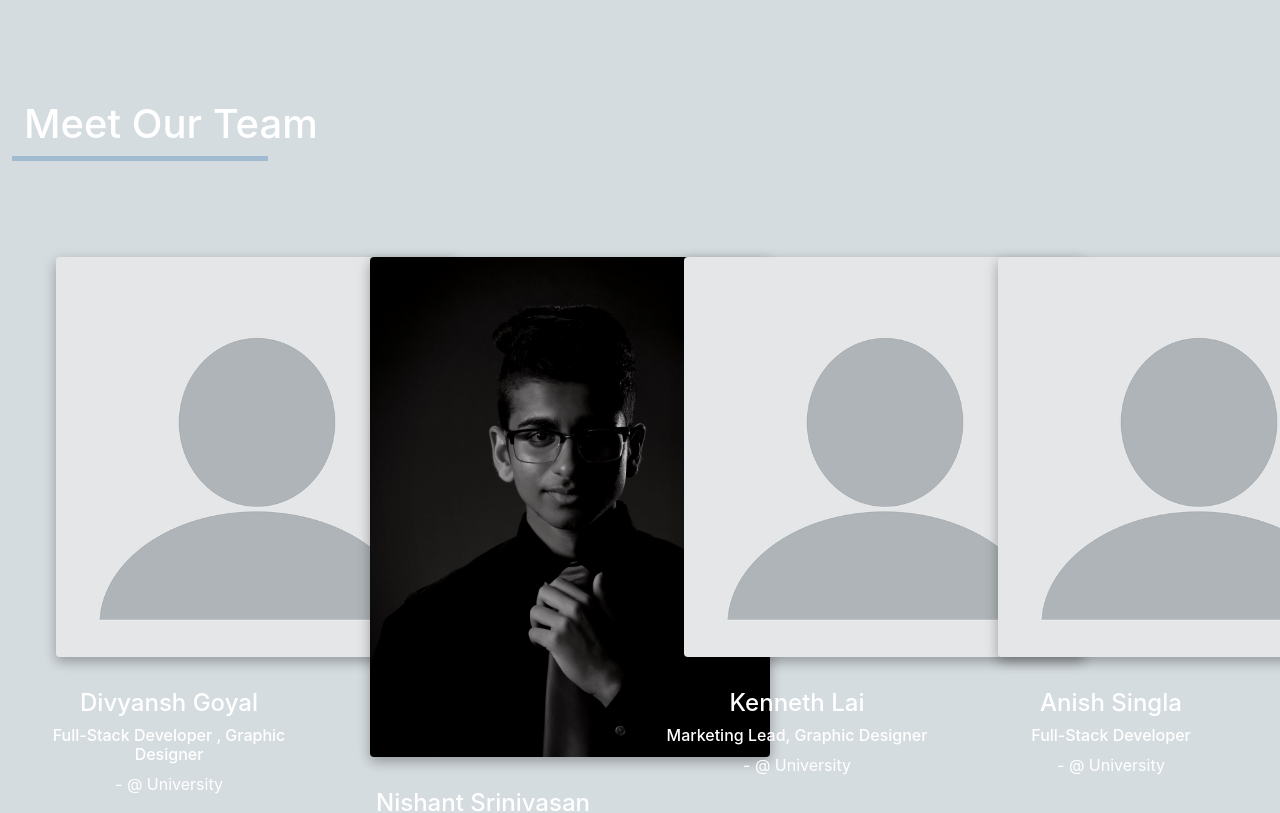
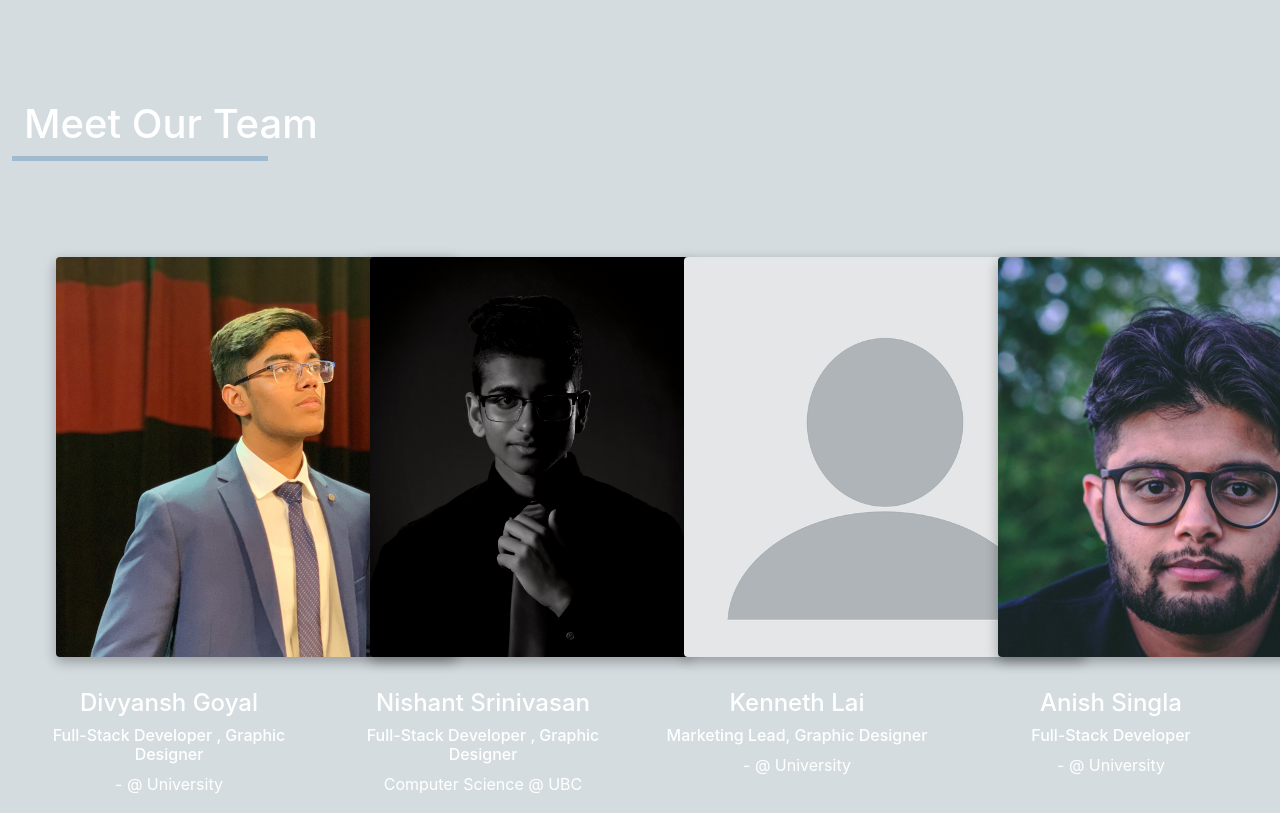
Before and after one commit to CodeDashSign/Code-Sign, a React (Create React App) app in the folder code-sign/: page /experience in a window 1280 px wide. Shown: the top 813 px of the page. Built offline with nearby package versions, Linux system fonts and the light colour scheme.

Commit message:
added team pictures

```diff
--- a/code-sign/src/Components/Team.css
+++ b/code-sign/src/Components/Team.css
@@ -18,6 +18,7 @@
   box-shadow: 0 5px 11px 0 rgb(0 0 0 / 18%), 0 4px 15px 0 rgb(0 0 0 / 15%) !important;
   border-radius: 0.25rem !important;
   max-width: 400px;
+  max-height: 400px;
 }
 
 .pfp{
--- a/code-sign/src/Components/Team.js
+++ b/code-sign/src/Components/Team.js
@@ -2,6 +2,8 @@ import "./Team.css";
 import { Container, Row, Col, Card } from "react-bootstrap";
 import Graph from "../Images/profile.png";
 import Nishant from "../Images/Team/nishant.jpg"
+import Div from "../Images/Team/div.jpg"
+import Anish from "../Images/Team/anish.jpg"
 
 function Team() {
   return (
@@ -16,7 +18,7 @@ function Team() {
         <Row className="row1">
           <Col sm={12} md={6} lg={3} xl={3} xxl={3} className="sectionBox">
             <div class="pfp">
-              <img src={Graph} alt="" className="profileImg" />
+              <img src={Div} alt="" className="profileImg" />
             </div>
             <h4>Divyansh Goyal</h4>
             <h6>Full-Stack Developer , Graphic Designer</h6>
@@ -40,7 +42,7 @@ function Team() {
           </Col>
           <Col sm={12} md={6} lg={3} xl={3} xxl={3} className="sectionBox">
             <div class="pfp">
-              <img src={Graph} alt="" className="profileImg" />
+              <img src={Anish} alt="" className="profileImg" />
             </div>
             <h4>Anish Singla</h4>
             <h6>Full-Stack Developer</h6>
```
Also changed, not shown: code-sign/src/Images/Team/anish.jpg (added), code-sign/src/Images/Team/div.jpg (added).
